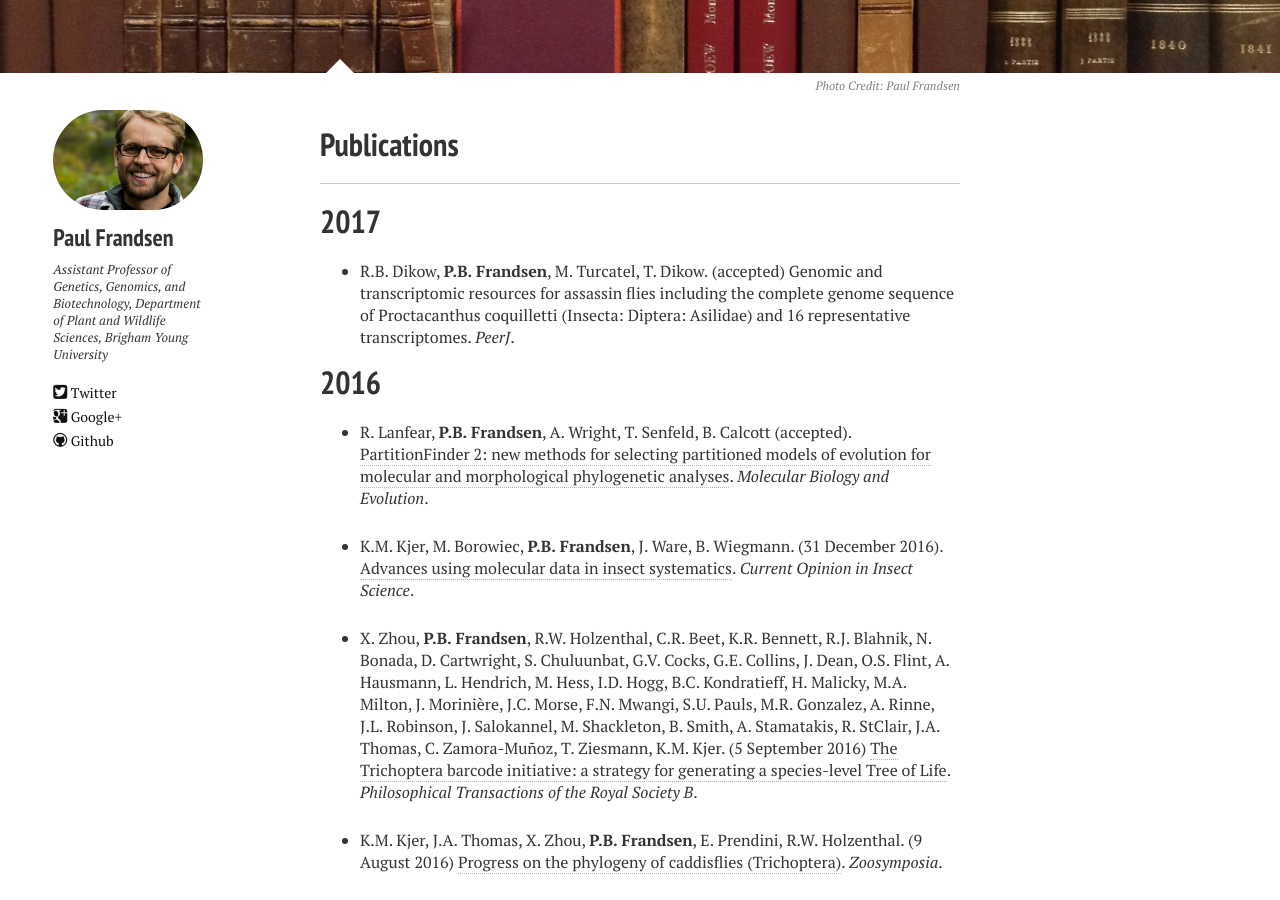
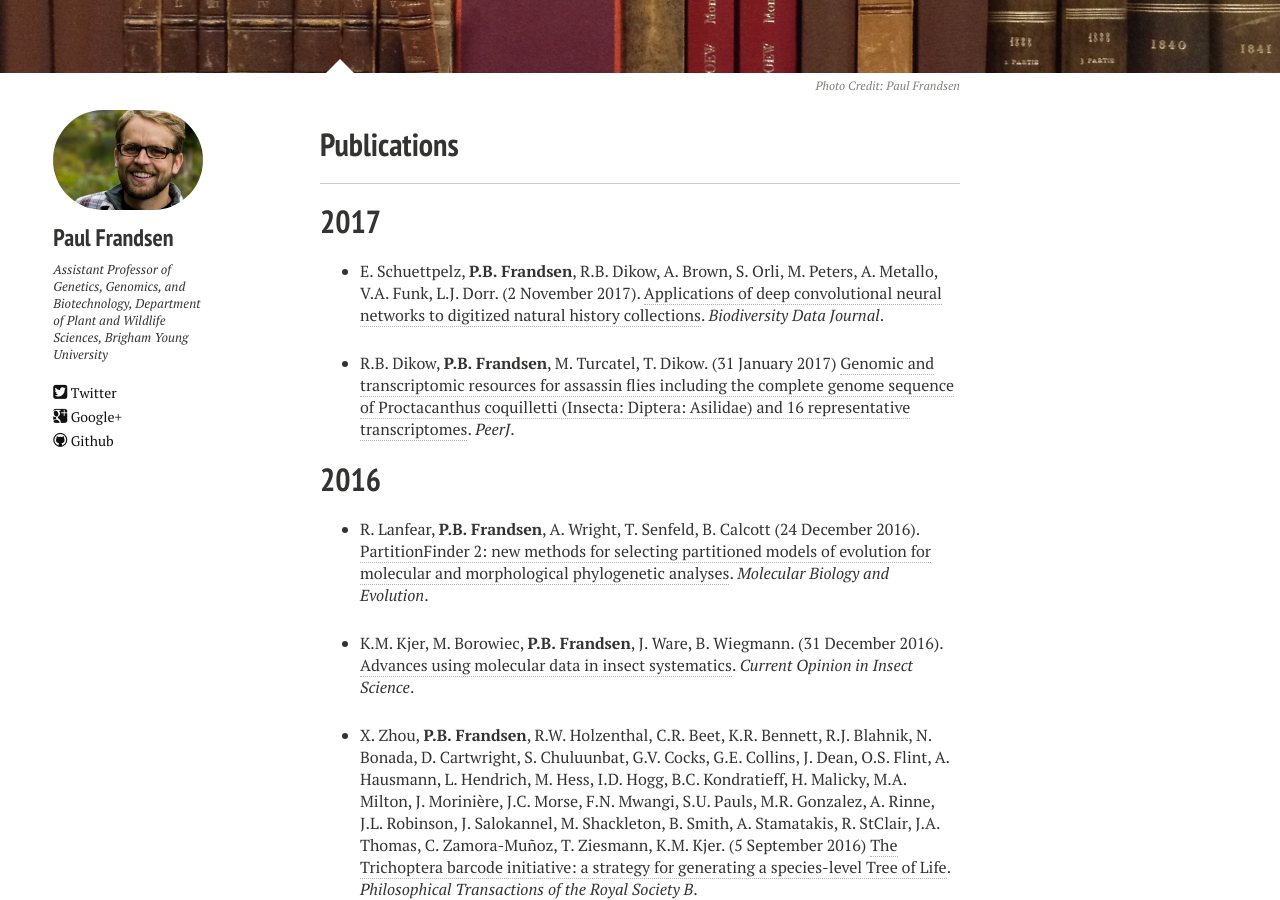
Before and after one commit to pbfrandsen/pbfrandsen.github.io, a Jekyll site: the page built from publications.md, in a window 1280 px wide and 900 px high, scrolled down 315 px. Built offline with Jekyll 4.4.1, drawn with Linux system fonts in a browser that asks for light colours; nearby versions of some CDN libraries.

Commit message:
updated publications

```diff
--- a/_layouts/home.html
+++ b/_layouts/home.html
@@ -51,7 +51,7 @@
  -->
 <div id="index">
   <h3>About</h3>
-  <p>I am an Assistant Professor of Genetics, Genomics, and Biotechnology in the <a href="http://pws.byu.edu">Department of Plant and Wildlife Sciences</a> at Brigham Young University. Formerly, I was a Research Data Scientist in the <a href="http://oris.si.edu/data_science">Data Science Lab at the Smithsonian Institution</a>. I am still affilliated with the Data Science Lab as a Research Associate. I earned my PhD at Rutgers University in the <a href="http://www-rci.rutgers.edu/~insects/">Department of Entomology</a>. I spend the majority of my time working on genomics and bioinformatics. I grew up in the mountainous West and was fascinated by both biology and technology. I suppose it is no coincidence that I ended up at the intersection of the two. For my research, I study the phylogenetics and evolutionary history of caddisflies, an order of aquatic insects. I am also interested in phylogenetic methods including model selection/partitioning and data exclusion. If you would like to know more about my research, click <a href="{{ site.url}}/research/">here</a>. I also post occasional <a href="{{ site.url}}/news/">news updates</a>. None of this has been upated recently so take it all with a grain of salt :) .</p>
+  <p>I am an Assistant Professor of Genetics, Genomics, and Biotechnology in the <a href="http://pws.byu.edu">Department of Plant and Wildlife Sciences</a> at Brigham Young University. Formerly, I was a Research Data Scientist in the <a href="http://oris.si.edu/data_science">Data Science Lab at the Smithsonian Institution</a>. I am still affilliated with the Data Science Lab as a Research Associate. I earned my PhD at Rutgers University in the <a href="http://www-rci.rutgers.edu/~insects/">Department of Entomology</a>. I spend the majority of my time working on genomics and bioinformatics. I grew up in the mountainous West and was fascinated by both biology and technology. I suppose it is no coincidence that I ended up at the intersection of the two. For my research, I study the phylogenetics and evolutionary history of caddisflies, an order of aquatic insects. I am also interested in phylogenetic methods including model selection/partitioning and data exclusion. If you would like to know more about my research, click <a href="{{ site.url}}/research/">here</a>. I also post occasional <a href="{{ site.url}}/news/">news updates</a>. Most of this has been upated recently so take it all with a grain of salt :) .</p>
 </div>
 
 <div class="footer-wrap">
--- a/publications.md
+++ b/publications.md
@@ -15,11 +15,13 @@
 
 # 2017
 
-* R.B. Dikow, **P.B. Frandsen**, M. Turcatel, T. Dikow. (accepted) Genomic and transcriptomic resources for assassin flies including the complete genome sequence of Proctacanthus coquilletti (Insecta: Diptera: Asilidae) and 16 representative transcriptomes. *PeerJ*.
+* E. Schuettpelz, **P.B. Frandsen**, R.B. Dikow, A. Brown, S. Orli, M. Peters, A. Metallo, V.A. Funk, L.J. Dorr. (2 November 2017). [Applications of deep convolutional neural networks to digitized natural history collections](https://dx.doi.org/10.3897%2FBDJ.5.e21139). *Biodiversity Data Journal*.
+
+* R.B. Dikow, **P.B. Frandsen**, M. Turcatel, T. Dikow. (31 January 2017) [Genomic and transcriptomic resources for assassin flies including the complete genome sequence of Proctacanthus coquilletti (Insecta: Diptera: Asilidae) and 16 representative transcriptomes](https://dx.doi.org/10.7717/peerj.2951). *PeerJ*.
 
 # 2016
 
-* R. Lanfear, **P.B. Frandsen**, A. Wright, T. Senfeld, B. Calcott (accepted). [PartitionFinder 2: new methods for selecting partitioned models of evolution for molecular and morphological phylogenetic analyses](http://dx.doi.org/10.1093/molbev/msw260). *Molecular Biology and Evolution*.
+* R. Lanfear, **P.B. Frandsen**, A. Wright, T. Senfeld, B. Calcott (24 December 2016). [PartitionFinder 2: new methods for selecting partitioned models of evolution for molecular and morphological phylogenetic analyses](http://dx.doi.org/10.1093/molbev/msw260). *Molecular Biology and Evolution*.
 
 * K.M. Kjer, M. Borowiec, **P.B. Frandsen**, J. Ware, B. Wiegmann. (31 December 2016). [Advances using molecular data in insect systematics](http://dx.doi.org/10.1016/j.cois.2016.09.006). *Current Opinion in Insect Science*.
 
```
